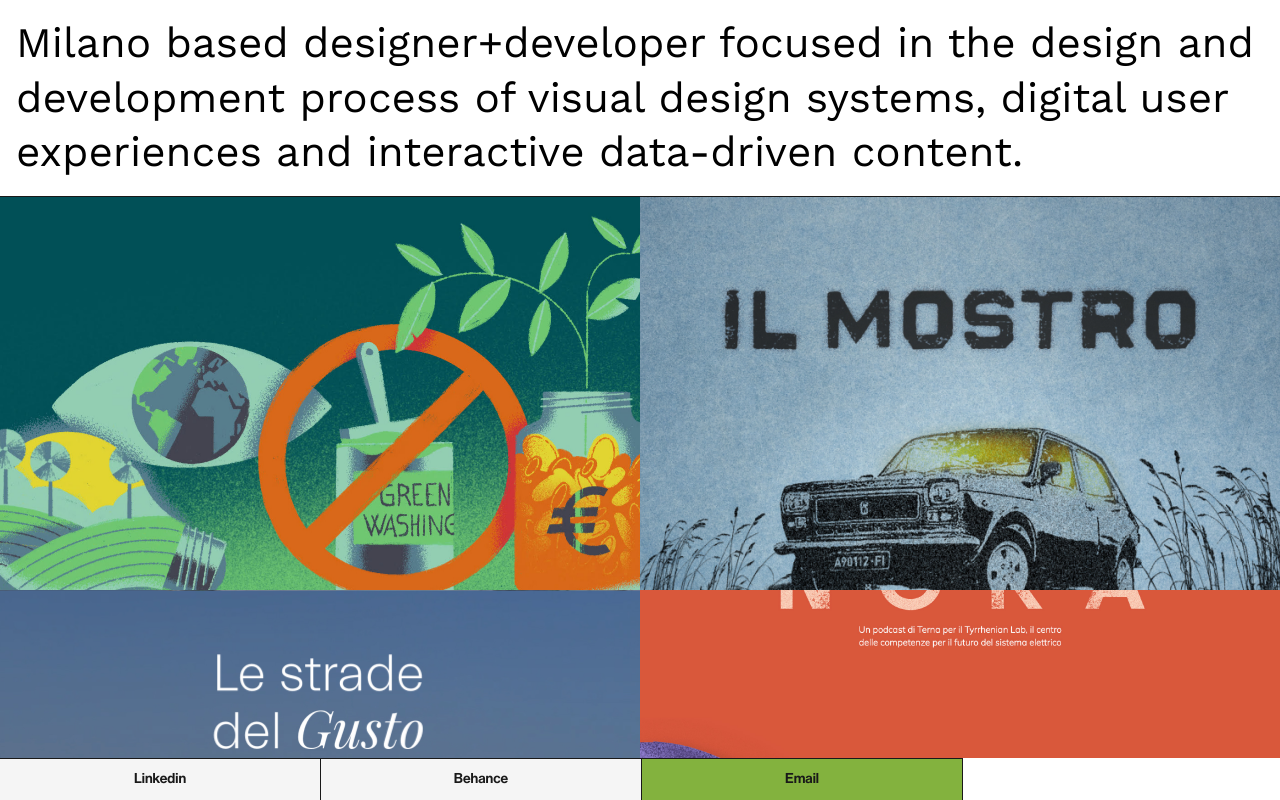
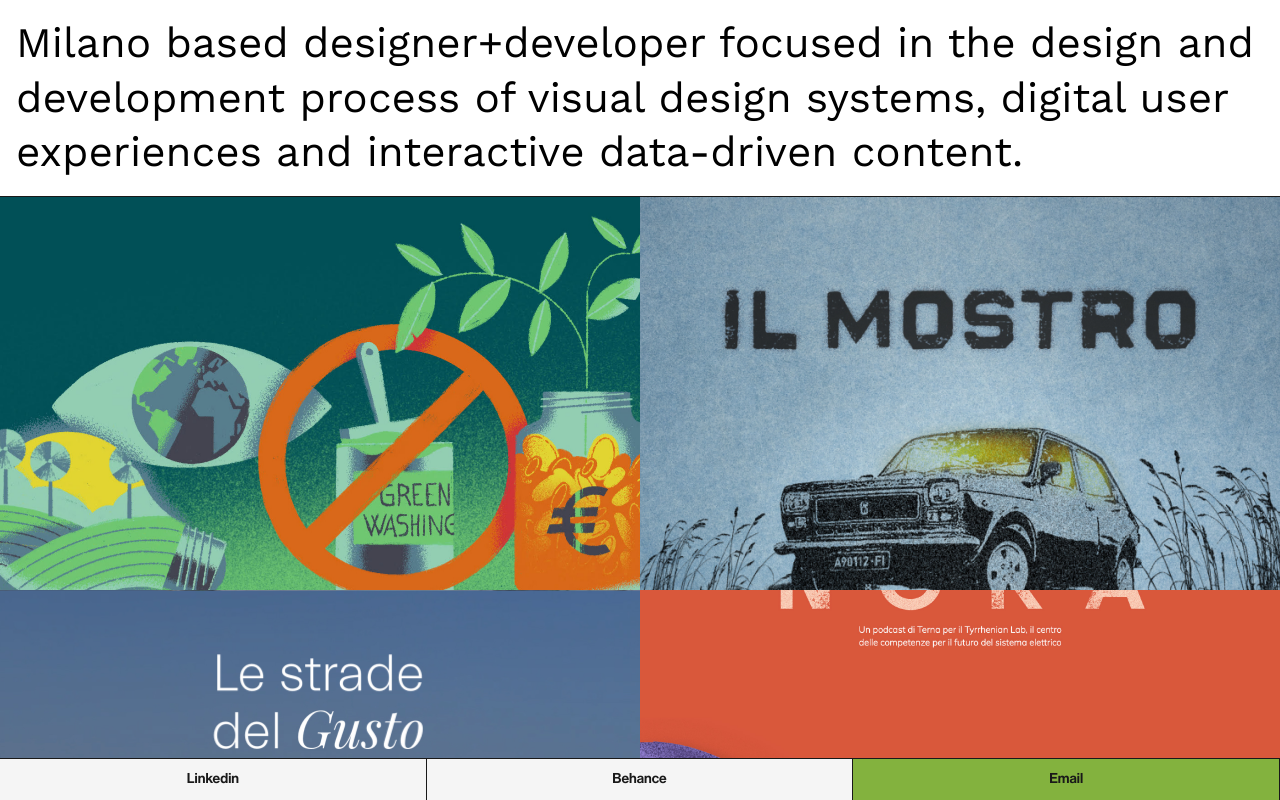
Before and after one commit to themontegreen/portfolio, a Vue app: page / in a window 1280 px wide. Built offline with nearby package versions, Linux system fonts and the light colour scheme.

Commit message:
edited css footer

```diff
--- a/src/components/MenuFooter.vue
+++ b/src/components/MenuFooter.vue
@@ -59,7 +59,7 @@ export default {
   z-index: 2;
   .link{
     position: relative;
-    width: calc(100%/4);
+    width: calc(100%/3);
     text-align: center;
     padding: 12px 0;
     border-top: 1px solid $true-black;
```
